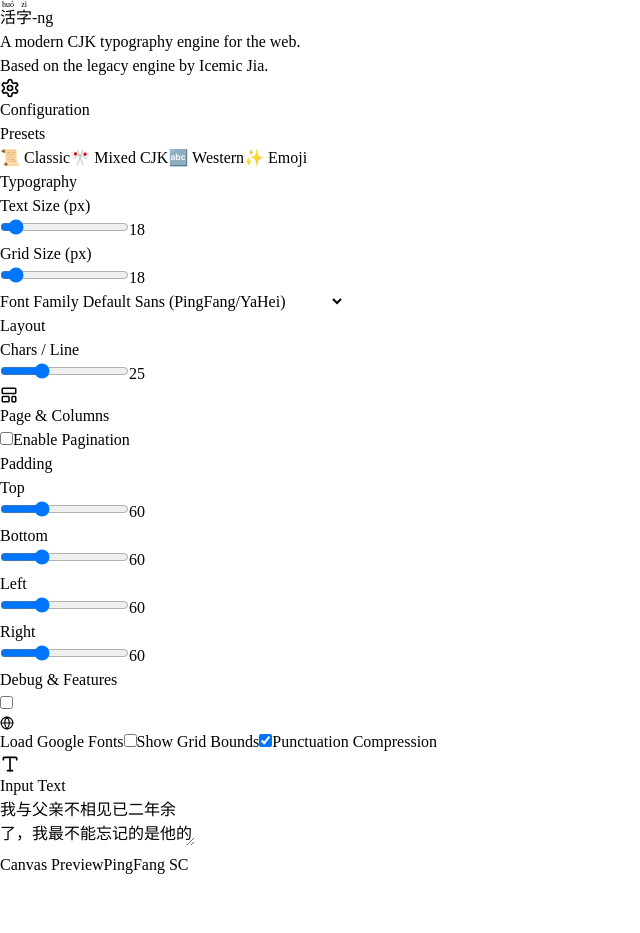
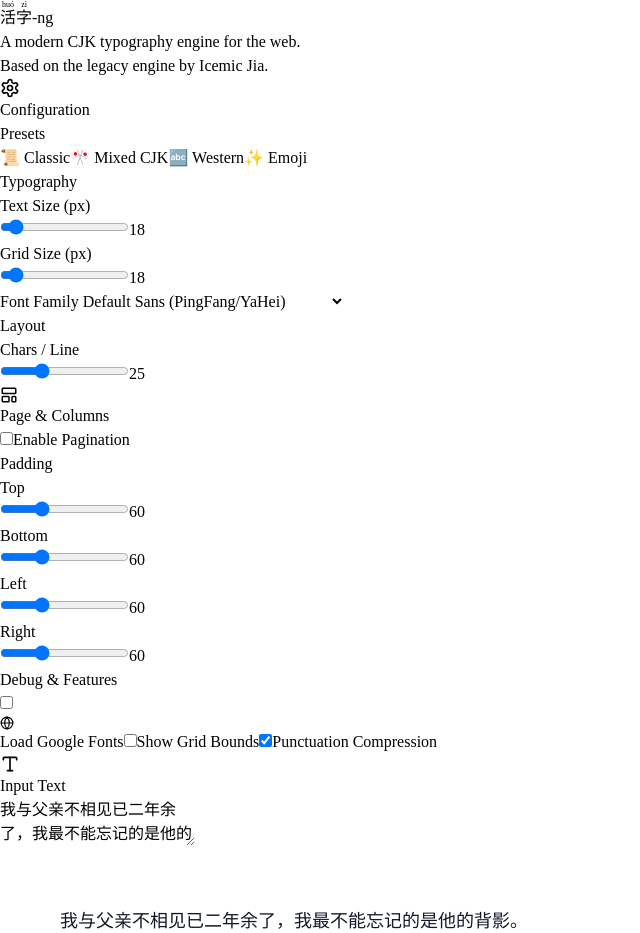
Before and after one commit to Losses/huozi-ng, a React (Vite) app in the folder example/: page / in a window 1280 px wide. Shown: the top 933 px of the page, without its empty margins (0-640 px from the left). Built offline with nearby package versions, Linux system fonts and the light colour scheme.

Commit message:
chore: Style tweaking

```diff
--- a/example/src/App.tsx
+++ b/example/src/App.tsx
@@ -333,7 +333,7 @@ export default function HuoziApp() {
         {/* Canvas Output */}
         <div className="lg:col-span-2">
 
-          <div className="bg-white p-6 rounded-xl shadow-sm border border-gray-100">
+          <div className="bg-white p-6 rounded-xl shadow-sm border border-gray-100 mb-5">
             <div className="flex items-center gap-2 mb-4 text-indigo-600">
               <Type size={20} />
               <h2 className="font-bold text-lg">Input Text</h2>
@@ -345,11 +345,6 @@ export default function HuoziApp() {
             />
           </div>
             <div className="bg-white p-1 rounded-xl shadow-lg border border-gray-200 overflow-hidden" ref={containerRef}>
-                <div className="bg-gray-50 border-b p-2 flex justify-between items-center text-xs text-gray-400 uppercase tracking-widest">
-                    <span>Canvas Preview</span>
-                    <span className="truncate max-w-[200px]" title={options.fontFamily}>{options.fontFamily.split(',')[0]?.replace(/"/g, '')}</span>
-                </div>
-
                 {/* Scrollable Area */}
                 <div className="overflow-auto max-h-[800px] p-8 flex justify-center bg-gray-100 min-h-[500px]">
                     <canvas ref={canvasRef} className="shadow-lg border border-gray-200 bg-white" />
```
